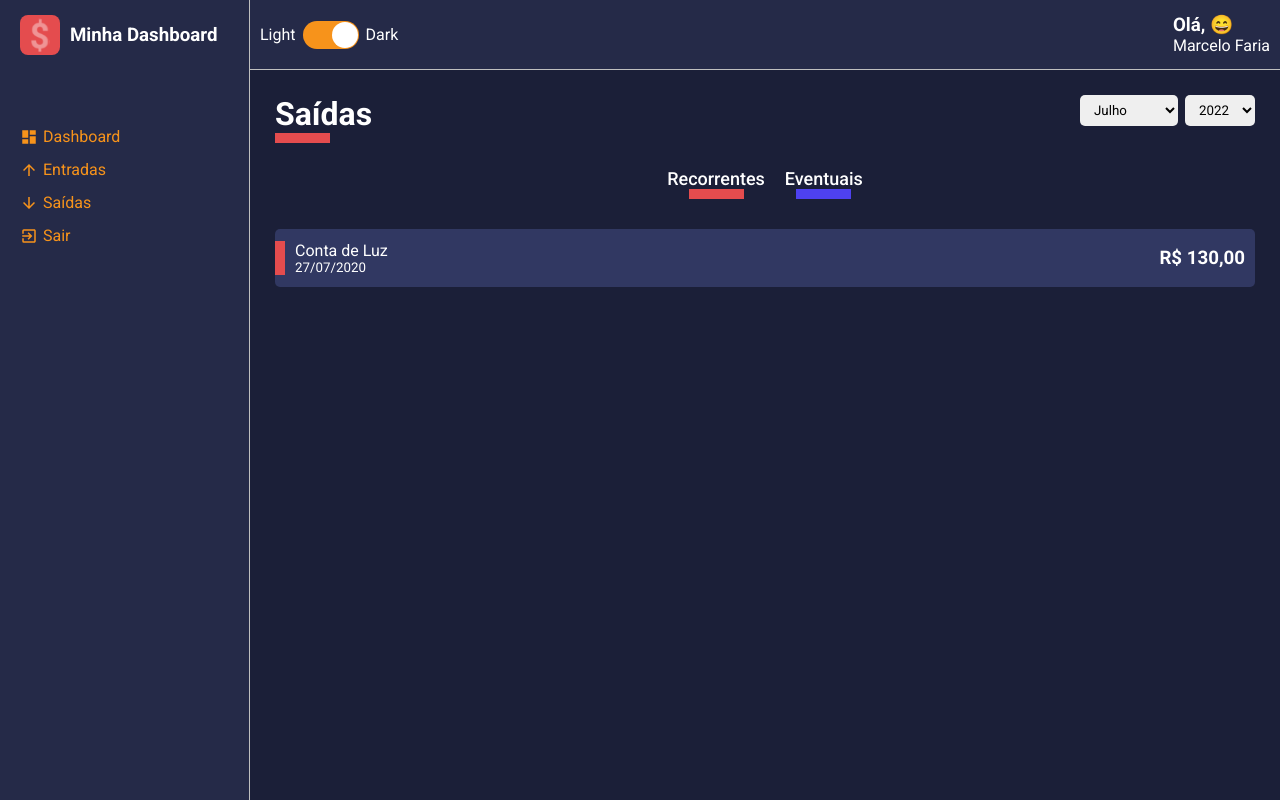
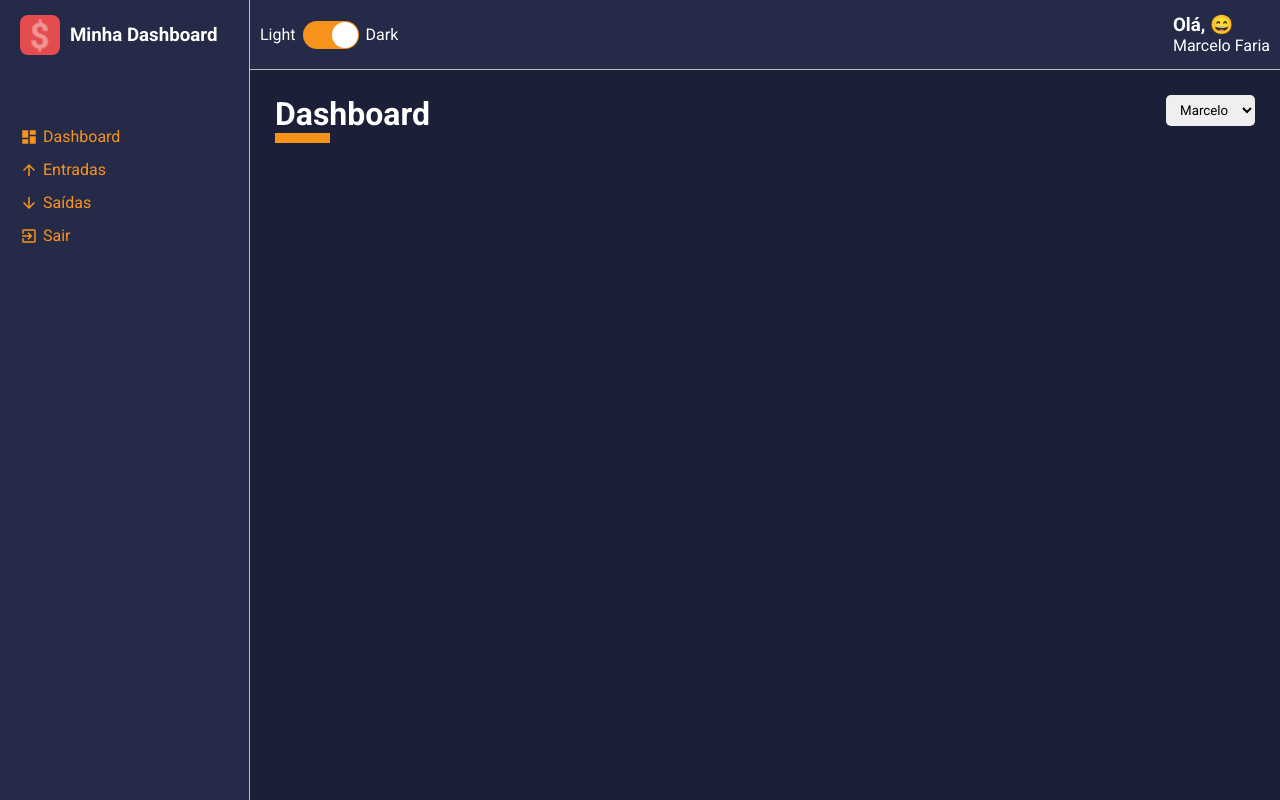
Before and after one commit to fariafmarcelo/dashboard-test, a React (Create React App) app: page /dashboard in a window 1280 px wide. Built offline with nearby package versions, Linux system fonts and the light colour scheme.

Commit message:
feat: add react-router-dom and create routes

```diff
--- a/package.json
+++ b/package.json
@@ -14,6 +14,7 @@
     "react": "^17.0.2",
     "react-dom": "^17.0.2",
     "react-icons": "^4.3.1",
+    "react-router-dom": "^6.2.1",
     "react-scripts": "5.0.0",
     "react-switch": "^6.0.0",
     "styled-components": "^5.3.3",
@@ -43,5 +44,8 @@
       "last 1 firefox version",
       "last 1 safari version"
     ]
+  },
+  "devDependencies": {
+    "@types/react-router-dom": "^5.3.3"
   }
 }
--- a/src/App.tsx
+++ b/src/App.tsx
@@ -2,19 +2,14 @@
 import { ThemeProvider } from 'styled-components';
 import GlobalStyles from './styles/GlobalStyles';
 
-import Layout from './components/Layout';
-import Dashboard from './pages/Dashboard';
-import List from './pages/List';
+import Routes from './routes';
 import Dark from './styles/themes/dark';
-import Light from './styles/themes/light';
 
 const App: React.FC = () => {
     return (
         <ThemeProvider theme={Dark}>
             <GlobalStyles />
-            <Layout>
-                <List />
-            </Layout>
+            <Routes />
         </ThemeProvider>
     );
 }
--- a/src/components/Aside/index.tsx
+++ b/src/components/Aside/index.tsx
@@ -25,15 +25,15 @@
             </Header>
 
             <MenuContainer>
-                <MenuItemLink href="#">
+                <MenuItemLink href="/dashboard">
                     <MdDashboard />
                     Dashboard
                 </MenuItemLink>
-                <MenuItemLink href="#">
+                <MenuItemLink href="/list/entry-balance">
                     <MdArrowUpward />
                     Entradas
                 </MenuItemLink>
-                <MenuItemLink href="#">
+                <MenuItemLink href="/list/exit-balance">
                     <MdArrowDownward />
                     Saídas
                 </MenuItemLink>
--- a/src/components/SelectInput/index.tsx
+++ b/src/components/SelectInput/index.tsx
@@ -14,7 +14,7 @@
             <select>
                 {
                     options.map(option => (
-                        <option value={option.value}>{option.label}</option>
+                        <option key={option.value} value={option.value}>{option.label}</option>
                     ))
                 }
             </select>
--- a/src/pages/List/index.tsx
+++ b/src/pages/List/index.tsx
@@ -1,15 +1,26 @@
-import React from 'react';
+import React, { useMemo } from 'react';
 import {
     Container,
     Content,
     Filters,
 } from './styles';
+import { useParams } from 'react-router-dom';
 
 import ContentHeader from '../../components/ContentHeader';
 import SelectInput from '../../components/SelectInput';
 import HistoryFinanceCard from '../../components/HistoryFinanceCard';
 
 const List: React.FC = () => {
+
+    const { type } = useParams();
+
+    const title = useMemo(() => {
+        return type === 'entry-balance' ? 'Entrada' : 'Saídas'
+    }, [type]);
+
+    const lineColor = useMemo(() => {
+        return type === 'entry-balance' ? '#F7931B' : '#E44C4E'
+    }, [type]);
 
     const Months = [
         {value: 7, label: 'Julho'},
@@ -25,7 +36,7 @@
 
     return (
         <Container>
-            <ContentHeader title="Saídas" lineColor="#E44C4E">
+            <ContentHeader title={title} lineColor={lineColor}>
                 <SelectInput options={Months} />
                 <SelectInput options={Years} />
             </ContentHeader>
--- /dev/null
+++ b/src/routes/app.routes.tsx
@@ -0,0 +1,19 @@
+import React from 'react';
+import { Routes, Route } from 'react-router-dom';
+
+import Layout from '../components/Layout';
+import Dashboard from '../pages/Dashboard';
+import List from '../pages/List';
+
+const AppRoutes: React.FC = () => {
+    return (
+        <Layout>
+            <Routes>
+                <Route path="dashboard" element={<Dashboard />} />
+                <Route path="list/:type" element={<List />} />
+            </Routes>
+        </Layout>
+    );
+}
+
+export default AppRoutes;
--- /dev/null
+++ b/src/routes/index.tsx
@@ -0,0 +1,14 @@
+import React from 'react';
+import { BrowserRouter } from 'react-router-dom';
+
+import App from './app.routes';
+
+const Routes: React.FC = () => {
+    return (
+        <BrowserRouter>
+            <App />
+        </BrowserRouter>
+    );
+}
+
+export default Routes;
--- a/src/utils/emojis.ts
+++ b/src/utils/emojis.ts
@@ -1 +1,2 @@
+// eslint-disable-next-line import/no-anonymous-default-export
 export default ['🤑', '🤩', '😍', '😎', '😄', '😃'];
```
Also changed, not shown: 1 other file (tests, documents, lock files or other folders).
